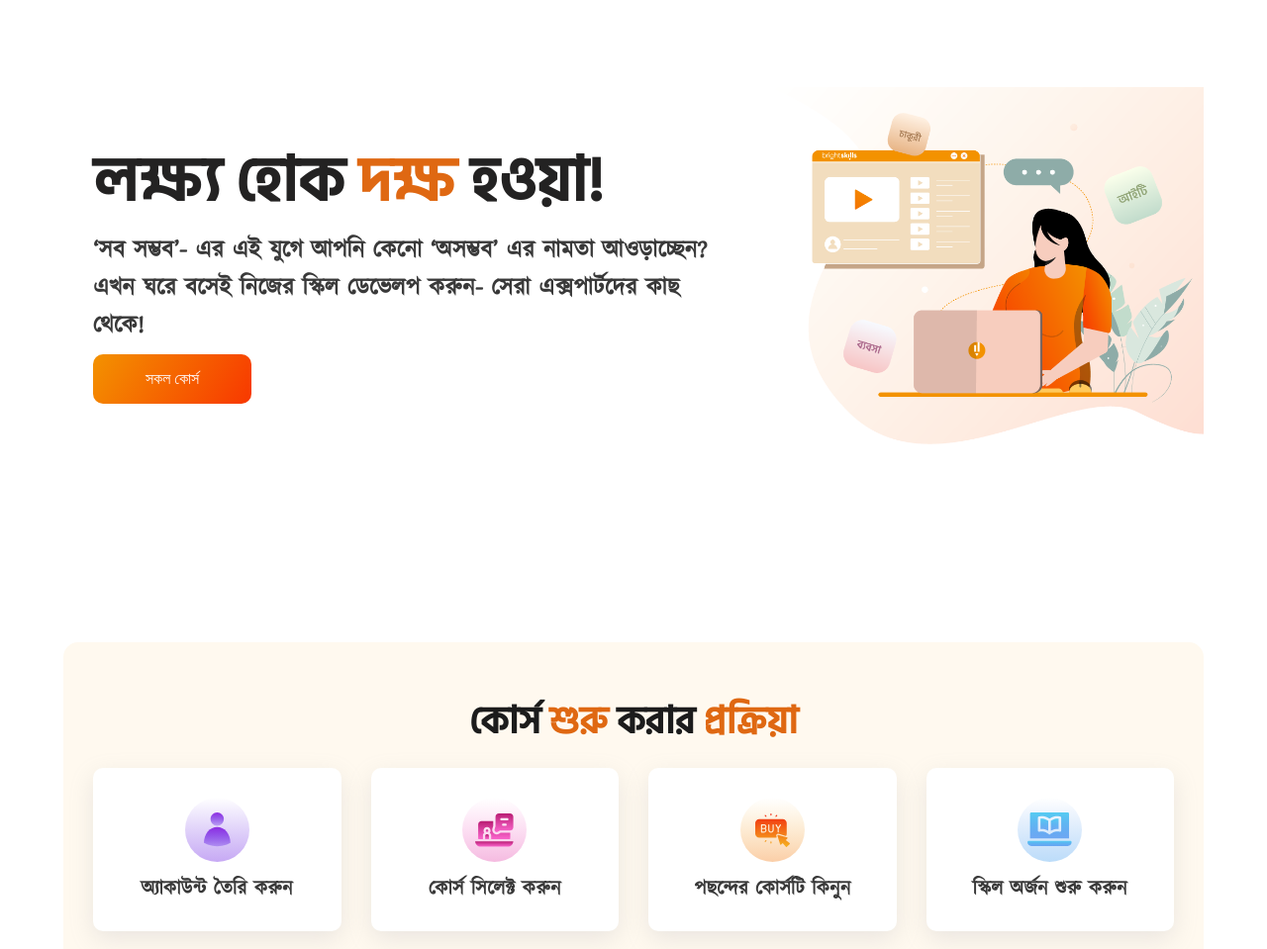
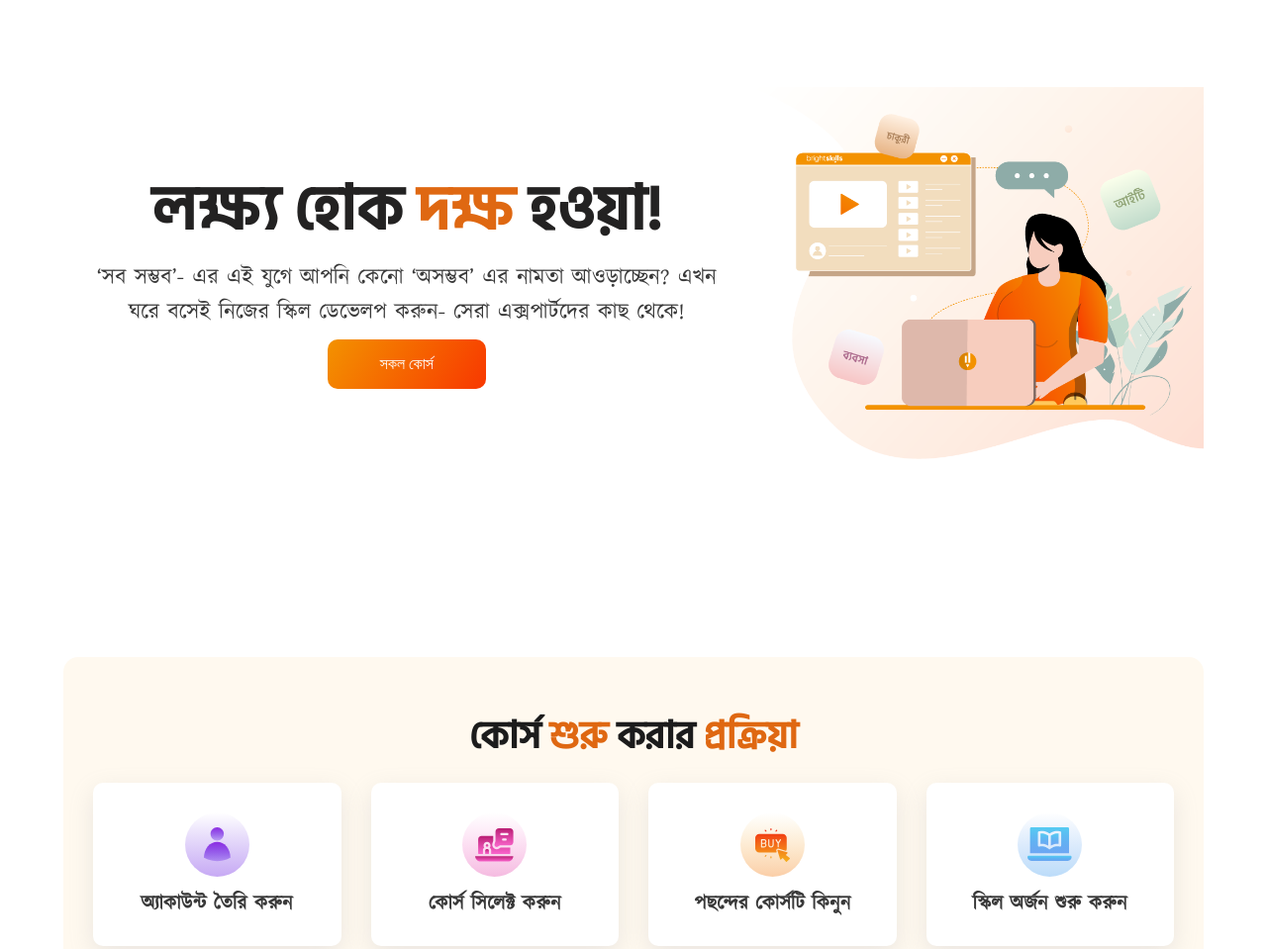
Before and after one commit to developer-kawsar1/bright-skill-clone, a plain HTML site: page index.html in a window 1280 px wide. Shown: the top 959 px of the page at 99% size. Drawn offline with Linux system fonts and the light colour scheme; files whose address does not match are found by name.

Commit message:
added responsive to banner

```diff
--- a/responsive.css
+++ b/responsive.css
@@ -5,6 +5,24 @@
 body{
     background-color: red;
 }
+
+/* Hero  */
+
+.hero-row{
+    flex-direction: column;
+}
+.hero-col .content h1{
+  font-size: 1.75rem;
+}
+.hero-col .content{
+    text-align: center;
+}
+.hero-col .content p{
+
+    font-size: 1rem;
+    font-weight: 300;
+}
+
  /* why section  */
 
  .why-container .cards{
@@ -45,7 +63,19 @@ body{
     body{
         background-color: teal;
     }
+/* hero  */
 
+.hero-col .content h1{
+    font-size: 1.90rem;
+  }
+  .hero-col .content{
+      text-align: center;
+  }
+  .hero-col .content p{
+
+      font-size: 1.3rem;
+      font-weight: 400;
+  }
     /* why section  */
 
  .why-container .cards{
@@ -77,6 +107,20 @@ body{
     body{
         background-color: green;
     }
+
+    /* hero  */
+
+.hero-col .content h1{
+    font-size: 2.30rem;
+  }
+  .hero-col .content{
+      text-align: center;
+  }
+  .hero-col .content p{
+
+      font-size: 1.4rem;
+      font-weight: 500;
+  }
 
 
 
@@ -118,4 +162,17 @@ body{
     body{
         background-color: saddlebrown;
     }
+    /* hero  */
+
+.hero-col .content h1{
+    font-size: 3.875rem;
+  }
+  .hero-col .content{
+
+  }
+  .hero-col .content p{
+
+      font-size: 1.4rem;
+      font-weight: 400;
+  }
 }
--- a/style.css
+++ b/style.css
@@ -184,7 +184,7 @@
    .hero-col .content p{
        color:var(--gray-4300);
        font-family: kalporosh;
-       font-weight: 700;
+       font-weight: 500;
        font-size: 1.5rem;
    }
    .hero-col  .content .hero-btn{
```
